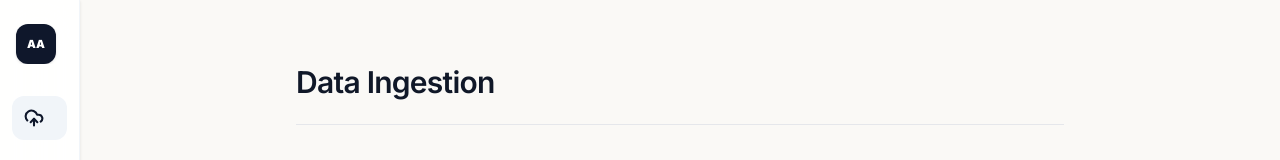
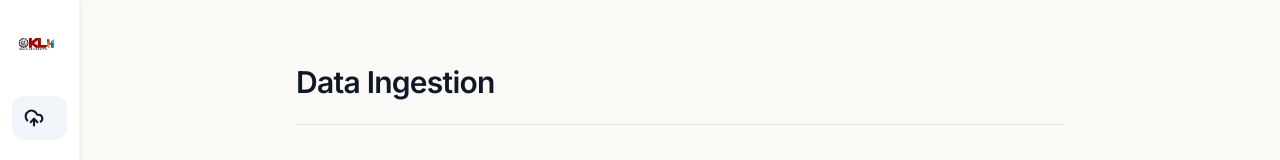
Before and after one commit to FairyTail-100/AttendenceCalc, a Next.js app: page / in a window 1280 px wide. Shown: the top 160 px of the page. Built offline with nearby package versions, Linux system fonts and the light colour scheme.

Commit message:
New logo update

```diff
--- a/app/page.tsx
+++ b/app/page.tsx
@@ -74,23 +74,15 @@ export default function DashboardPage() {
 
         {/* Brand mark */}
         <div className="px-4 mb-8 flex items-center gap-4 overflow-hidden">
-          <div className={`w-10 h-10 rounded-xl flex items-center justify-center shrink-0 shadow-sm overflow-hidden p-1.5 ${
-            activeTab === 'dashboard'
-              ? 'bg-white dark:bg-slate-800'
-              : 'bg-slate-900 dark:bg-slate-100'
-          }`}>
-            {activeTab === 'dashboard' ? (
+          <div className="w-10 h-10 flex items-center justify-center shrink-0 overflow-hidden">
             <Image
               src="/assets/logo.svg"
-                alt="KL University Attendance Architect Logo"
+              alt="KL University Logo"
               width={40}
               height={40}
               className="object-contain"
               priority
             />
-            ) : (
-              <span className="text-white dark:text-slate-900 font-black text-[0.7rem] leading-tight text-center">AA</span>
-            )}
           </div>
           <div className="opacity-0 group-hover:opacity-100 transition-opacity duration-200 overflow-hidden whitespace-nowrap">
             <p className="text-sm font-bold tracking-tight text-slate-900 dark:text-slate-100 leading-none">Attendance</p>
```
Lines whose indentation alone changed are shown as unchanged.
